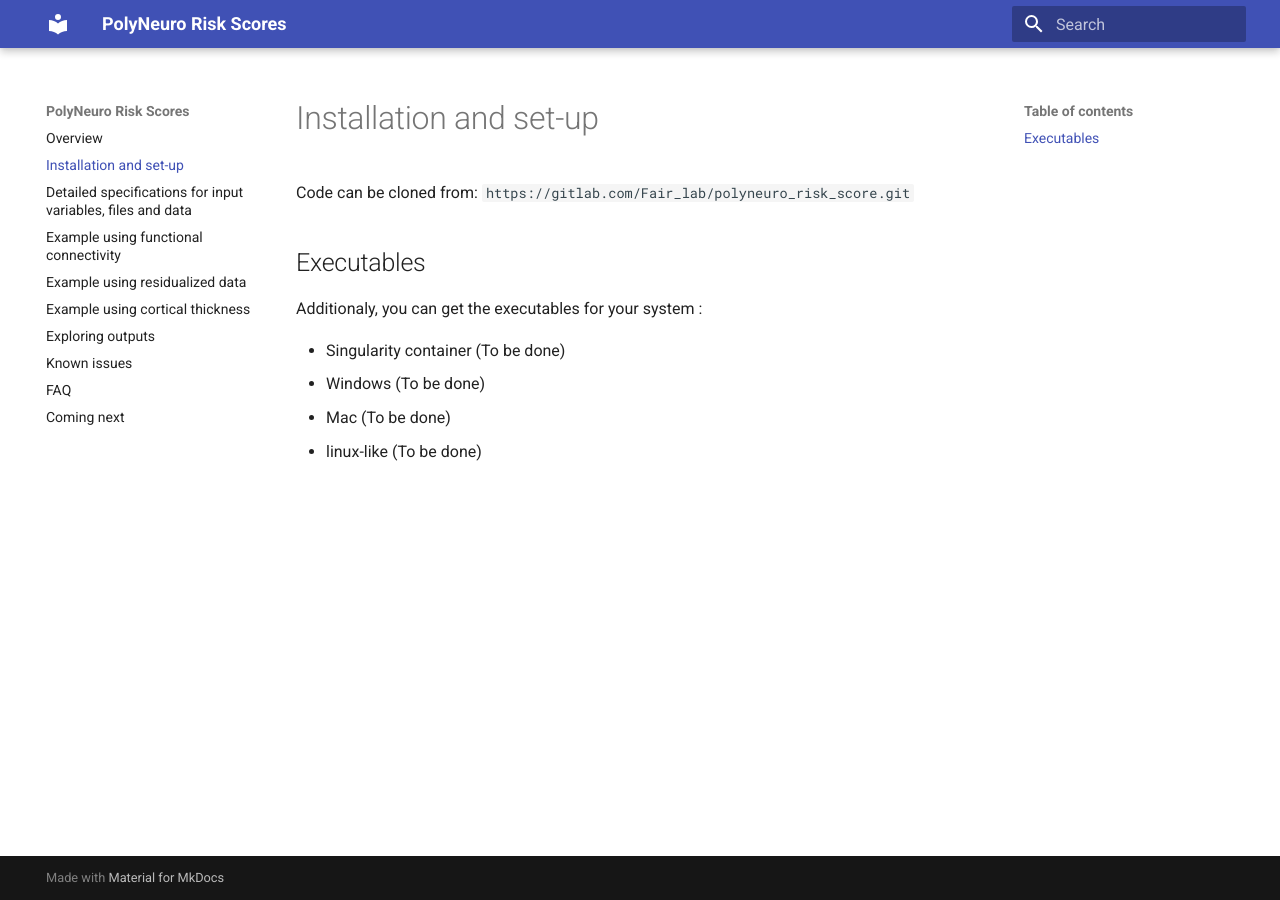
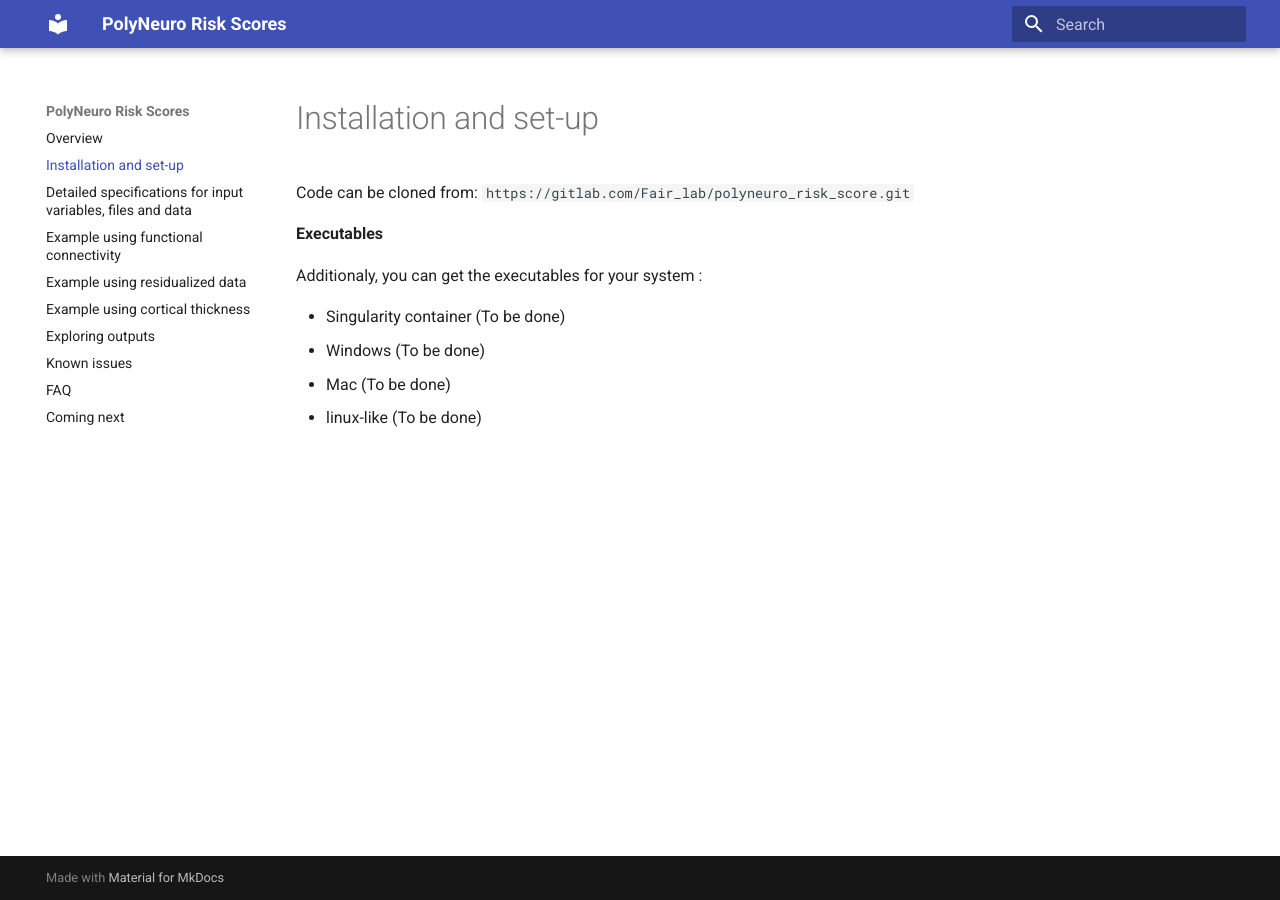
Before and after one commit to omiranda/polyneuro_risk_score, an MkDocs documentation site: the page built from docs/install_and_setup.md, in a window 1280 px wide. Built offline with MkDocs 1.6.1 and Material for MkDocs 9.7.7, drawn with Linux system fonts in a browser that asks for light colours; old or Windows-style settings are respelled for this version of MkDocs.

Commit message:
Update install_and_setup.md

```diff
--- a/docs/install_and_setup.md
+++ b/docs/install_and_setup.md
@@ -1,6 +1,6 @@
 Code can be cloned from: `https://gitlab.com/Fair_lab/polyneuro_risk_score.git`
 
-## Executables
+**Executables**
 
 Additionaly, you can get the executables for your system :
 
```
